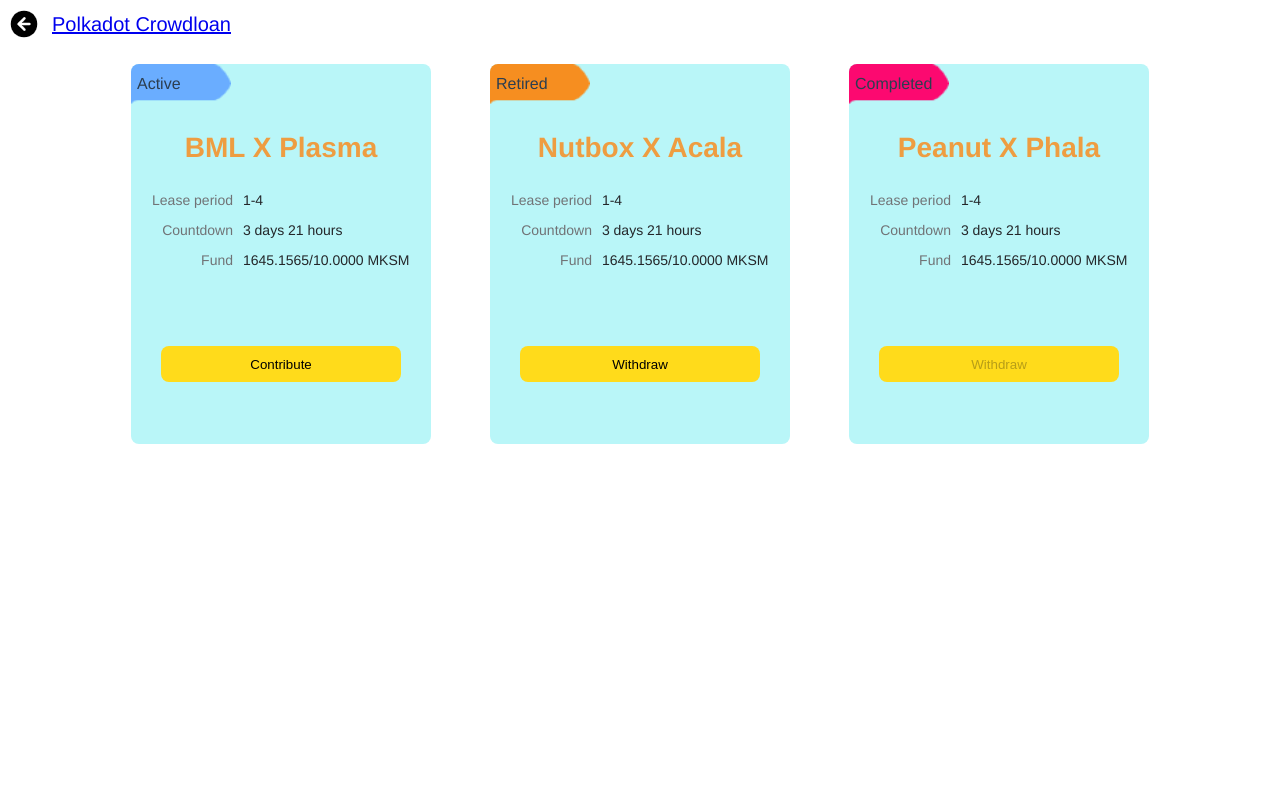
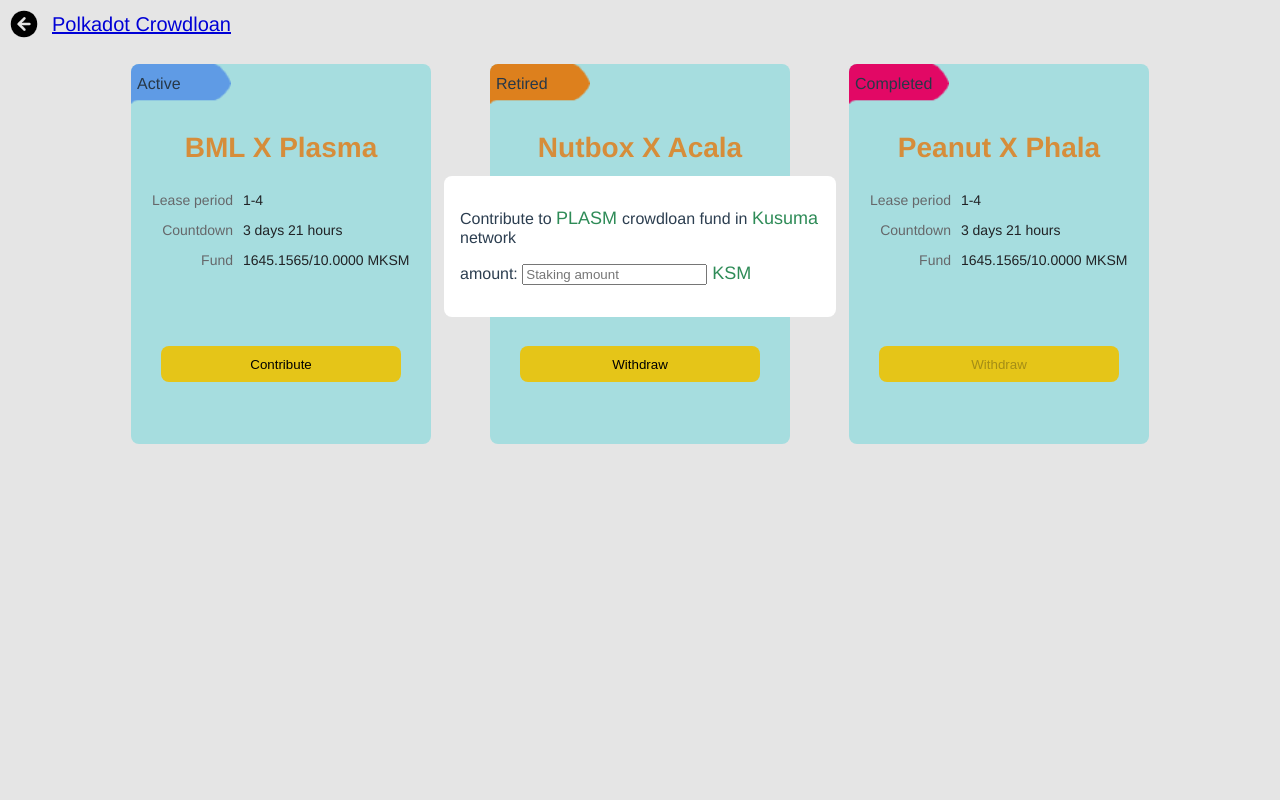
Before and after one commit to nutbox-dao/nutbox-crowdloan-interface, a Vue app: page /#/polkadot in a window 1280 px wide. Both pictures are taken after a click on the button "Contribute". Built offline with nearby package versions, Linux system fonts and the light colour scheme.

Commit message:
add components

```diff
--- a/src/App.vue
+++ b/src/App.vue
@@ -29,6 +29,20 @@
   color: #2c3e50;
   height: 100%;
 }
+.mask{
+  position: absolute;
+  z-index: 1000;
+  left: 0;
+  right: 0;
+  top: 0;
+  bottom: 0;
+  background-color: rgba(0, 0, 0, 0.1);
+  display: flex;
+  align-items: center;
+  align-content: center;
+  justify-content: center;
+  justify-items: center;
+}
 .primary-btn{
   padding: 6px 8px;
   border-radius: 8px;
--- a/src/components/CrowdloanCard.vue
+++ b/src/components/CrowdloanCard.vue
@@ -36,7 +36,7 @@
 
     <ConnectWallet style="margin-top:64px" width="240" v-if="isConnected" />
     <div v-else>
-        <button class="action-btn primary-btn" v-show="projectStatus[chainId][projectId] === 'Active'">
+        <button class="action-btn primary-btn" v-show="projectStatus[chainId][projectId] === 'Active'" @click="showContribute=true" @hideContribute="showContribute=false">
             Contribute
         </button>
         <button class="action-btn primary-btn" v-show="projectStatus[chainId][projectId] === 'Retired'">
@@ -48,13 +48,20 @@
 
     </div>
 
+    <TipContribute v-if="showContribute"/>
   </div>
 </template>
 
 <script>
 import { mapState } from "vuex";
-import ConnectWallet from "./Wallet/ConnectWallet"
+import ConnectWallet from "./Buttons/ConnectWallet"
+import  TipContribute from "./TipBoxes/TipContribute"
 export default {
+    data() {
+        return {
+            showContribute: false
+        }
+    },
   props: {
     chainId: {
       type: String,
@@ -68,6 +75,7 @@
   },
   components: {
       ConnectWallet,
+      TipContribute
   },
   computed: {
     ...mapState(["projectStatus", 'projectName', 'communityName', 'isConnected']),
--- /dev/null
+++ b/src/components/TipBoxes/TipContribute.vue
@@ -0,0 +1,46 @@
+<template>
+  <div class="mask" @click="hide">
+    <div class="tip-contribute">
+      <p>
+        <span> Contribute to </span>
+        <span class="big"> PLASM </span>
+        <span> crowdloan fund in </span>
+        <span class="big"> Kusuma </span>
+        <span> network </span>
+      </p>
+      <p>
+        <span> amount: </span>
+        <input type="text" placeholder="Staking amount" />
+        <span class="big"> KSM </span>
+      </p>
+    </div>
+  </div>
+</template>
+
+<script>
+export default {
+    methods: {
+        hide() {
+            this.$emit('hideContribute')
+        }
+    },
+};
+</script>
+
+<style lang="less" scoped>
+.tip-contribute {
+  padding: 16px 16px;
+  border-radius: 8px;
+  background-color: white;
+  margin-top: -24%;
+  width: 360px;
+  p {
+    text-align: left;
+  }
+  .big {
+    font-size: 18px;
+    font-weight: 500;
+    color: seagreen;
+  }
+}
+</style>
--- a/src/components/Wallet/AccountConnector.vue
+++ b/src/components/Wallet/AccountConnector.vue
@@ -12,7 +12,7 @@
 
 <script>
 import { mapState } from "vuex";
-import ConnectWallet from './ConnectWallet'
+import ConnectWallet from '../Buttons/ConnectWallet'
 export default {
   name: "AccountConnector",
   computed: {
```
Also changed, not shown: src/components/Buttons/ConnectWallet.vue (renamed from src/components/Wallet/ConnectWallet.vue), src/components/TipBoxes/TipMessage.vue (added), src/components/TipBoxes/TipWithdraw.vue (added).
